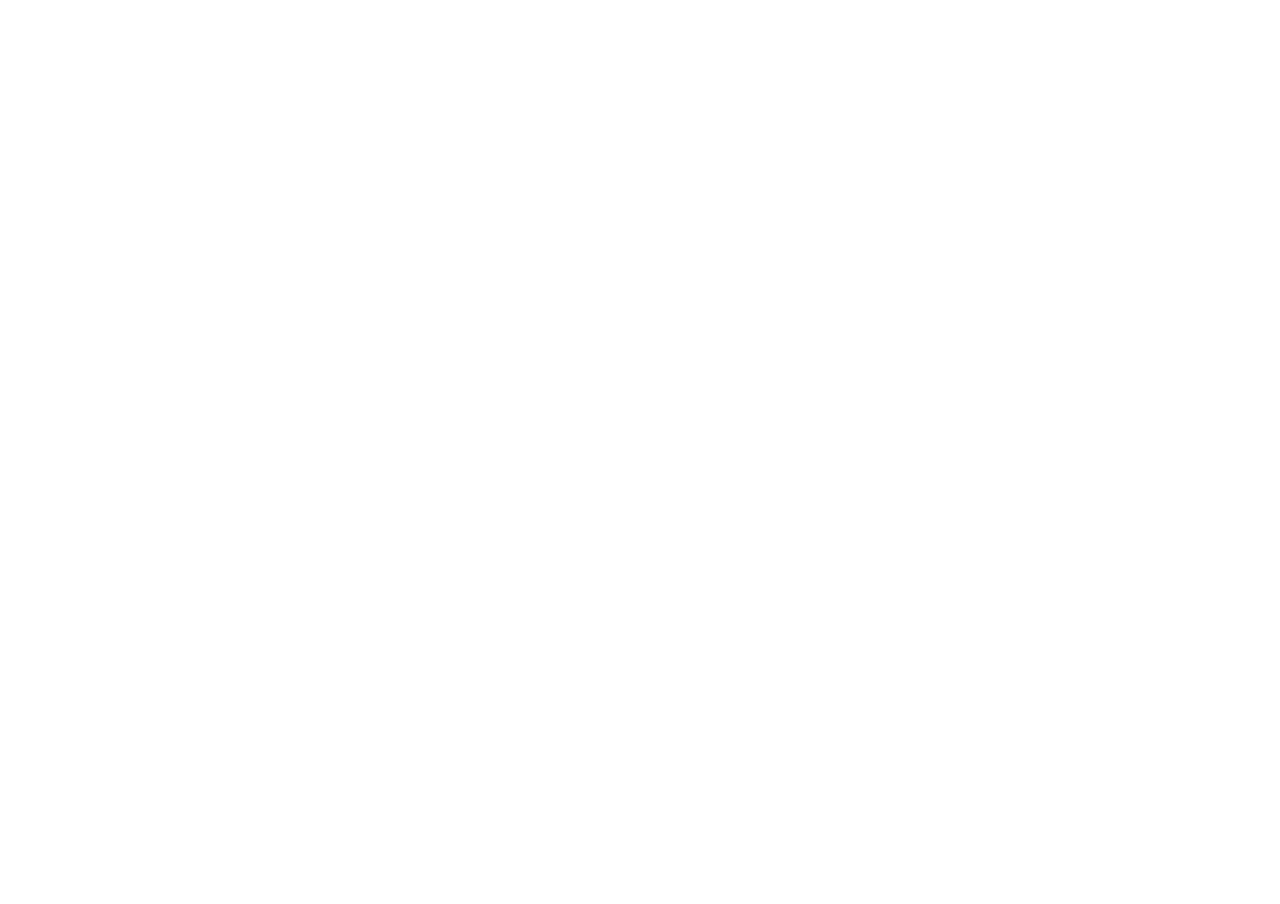
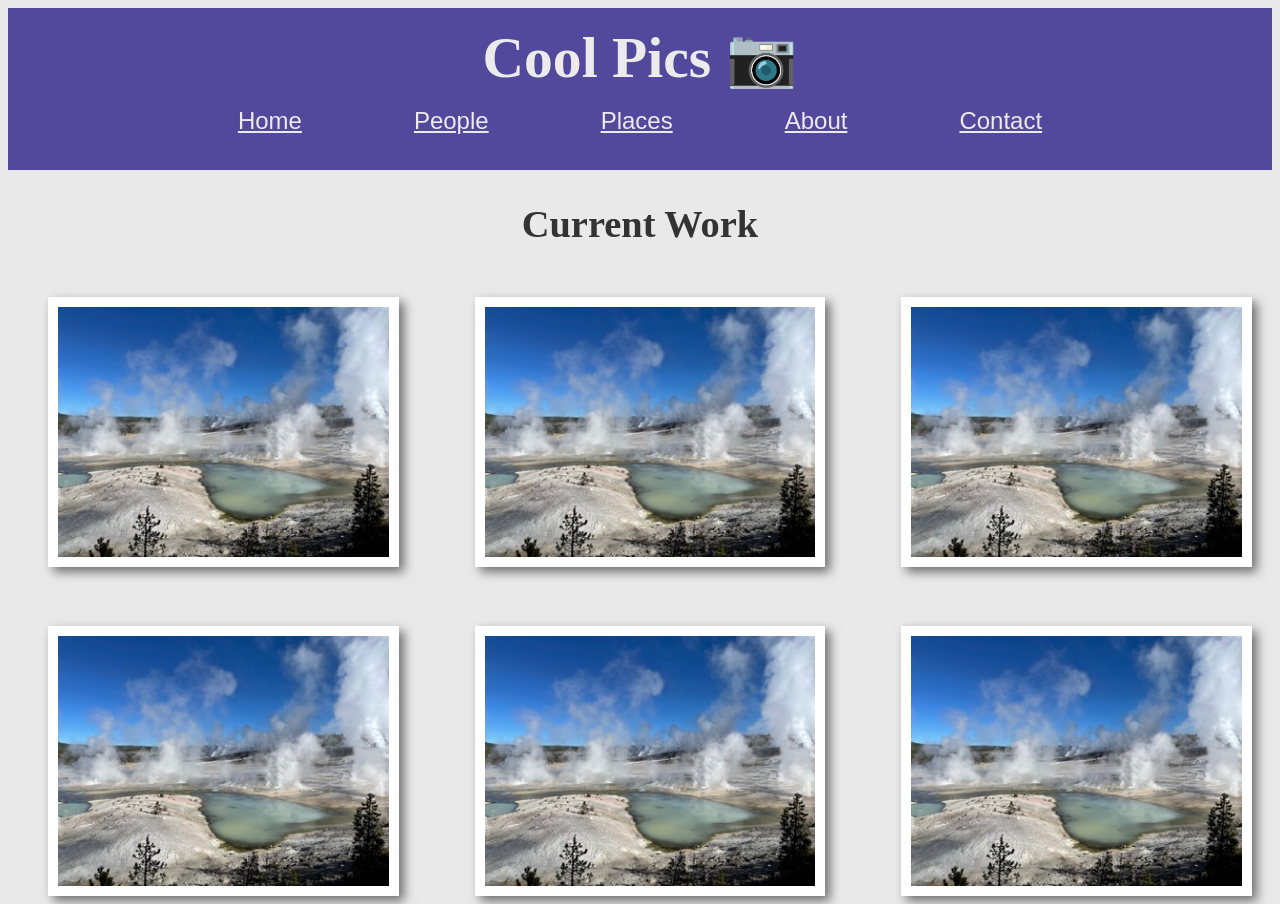
Before and after one commit to TaborVav/wdd131, a plain HTML site: page cool pics/index.html in a window 1280 px wide. Shown: the top 904 px of the page. Before the commit the page ends 800 px from the top, so only its background shows below. Drawn offline with Linux system fonts and the light colour scheme; a web font is replaced by a local one.

Commit message:
cool pics and such

```diff
--- a/cool pics/coolpics.css
+++ b/cool pics/coolpics.css
@@ -1,3 +1,117 @@
-button {
-    border: none;
+@import url("https://fonts.googleapis.com/css2?family=Mooli&display=swap");
+
+:root {
+  --primary-color: #52489c;
+  --secondary-color: #59c3c3;
+  --accent-color: #f45b69;
+  --text-dark: #333;
+  --text-light: #ebebeb;
+  --primary-font: Arial, Helvetica, sans-serif;
+  --secondary-font: Mooli, san-serif;
 }
+body{
+    background-color: #e9e9e9;
+}
+header {
+color: var(--text-light);
+  background-color: var(--primary-color);
+  padding-bottom: 35px;
+  display: flex;
+  flex-direction: column;
+}
+h1 {
+  font-family: var(--secondary-font);
+  color: var(--text-light);
+  font-size: 3em;
+  text-align: center;
+  margin: auto;
+  padding: 1rem;
+}
+
+.menu {
+  color: var(--text-light);
+  background-color: var(--primary-color);
+  border: none;
+  font-size: 3rem;
+  padding-bottom: .5rem;
+  padding-top: .2rem;
+  display: flex;
+  justify-content: center;
+  align-items: center;
+}
+
+.menu-items {
+  display: flex;
+  flex-direction: column;
+  text-align: center;
+  padding: 0;
+  margin: 0;
+  gap: 1rem;
+  font-size: 1.5rem;
+}
+
+a:link,
+a:visited{
+    color: var(--text-light);
+}
+
+h2 {
+  font-family: var(--secondary-font);
+  color: var(--text-dark);
+  font-weight: bold;
+  font-size: 2em;
+  text-align: center;
+}
+
+body {
+  font-family: var(--primary-font);
+  font-size: 1.2em;
+}
+
+img {
+  max-width: 100%;
+  object-fit: cover;
+  height: 250px;
+  border-style: solid;
+  border-width: 10px;
+  border-color: white;
+  box-shadow: 5px 5px 10px #6f6f6f;;
+}
+
+.gallery {
+  display: grid;
+  grid-template-columns: 1fr;
+  gap: 1rem;
+
+  text-align: center;
+}
+
+/* ============= MEDIUM SCREEN ================= */
+@media screen and (min-width: 700px) {
+  .gallery {
+    grid-template-columns: 1fr 1fr;
+  }
+
+  .menu-items {
+    display: none;
+  }
+}
+/* ============= LARGER SCREEN ================= */
+@media screen and (min-width: 1000px) {
+  .gallery {
+    grid-template-columns: 1fr 1fr 1fr;
+  }
+
+  button.menu {
+    display: none;
+  }
+
+  .menu-items {
+    color: var(--text-light);
+    background-color: var(--primary-color);
+    display: flex;
+    flex-direction: row;
+    justify-content: center;
+    gap: 7rem;
+  }
+}
--- a/cool pics/index.html
+++ b/cool pics/index.html
@@ -3,11 +3,70 @@
 <head>
     <meta charset="UTF-8">
     <meta name="viewport" content="width=device-width, initial-scale=1.0">
+    <meta name="description" content="A responsive photography gallery showcasing different images.">
+    <meta name="author" content="Tabor Vavra">
+
     <title>Document</title>
     <link href="coolpics.css" rel="stylesheet">
     <script defer src="coolpics.js"></script>
 </head>
 <body>
+    <header>
+        <h1>Cool Pics 📷</h1>
+        <button class="menu">Menu</button>
+        <div class="menu-items">
+            <a href="index.html">Home</a>
+            <a href="coolpics/index.html">People</a>
+            <a href="places/index.html">Places</a>
+            <a href="about/index.html">About</a>
+            <a href="contact/index.html">Contact</a>
+        </div>
+
+    </header>
+    <main>
+        <h2>Current Work</h2>
+        <section class="gallery" >
+            <!-- ---- 1 ---- -->
+            <figure>
+                <img src="norris-sm.jpeg" alt="Placeholder image">
+            </figure>
+            <!-- ---- 2 ---- -->
+            <figure>
+                <img src="norris-sm.jpeg" alt="Placeholder image">
+            </figure>
+            <!-- ---- 3 ---- -->
+            <figure>
+                <img src="norris-sm.jpeg" alt="Placeholder image">
+            </figure>
+            <!-- ---- 4 ---- -->
+            <figure>
+                <img src="norris-sm.jpeg" alt="Placeholder image">
+            </figure>
+            <!-- ---- 5 ---- -->
+            <figure>
+                <img src="norris-sm.jpeg" alt="Placeholder image">
+            </figure>
+            <!-- ---- 6 ---- -->
+            <figure>
+                <img src="norris-sm.jpeg" alt="Placeholder image">
+            </figure>
+            <!-- ---- 7 ---- -->
+            <figure>
+                <img src="norris-sm.jpeg" alt="Placeholder image">
+            </figure>
+            <!-- ---- 8 ---- -->
+            <figure>
+                <img src="norris-sm.jpeg" alt="Placeholder image">
+            </figure>
+            <!-- ---- 9 ---- -->
+            <figure>
+                <img src="norris-sm.jpeg" alt="Placeholder image">
+            </figure>
+        </section>
+    </main>
+    <footer>
+        <p>©2023 Not a real site 😀</p>
+    </footer>
 
 </body>
 </html>
--- a/media.query/media-query.css
+++ b/media.query/media-query.css
@@ -2,6 +2,7 @@
  /* ----Font Style---- */
  @import
   url("https://fonts.googleapis.com/css2?family=Roboto:ital,wght@0,100..900;1,100..900&display=swap");
+
 body {
   font-family: Roboto, sans-serif;
 }
```
Also changed, not shown: cool pics/norris-full.jpeg (renamed from media.query/norris-full.jpeg), cool pics/norris-sm.jpeg (renamed from media.query/norris-sm.jpeg), 2 other files.
